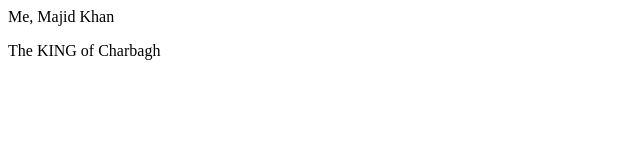
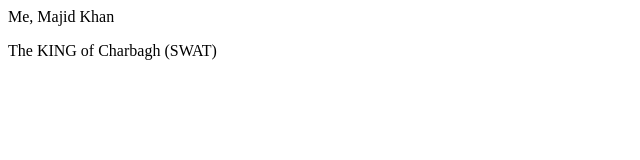
Before and after one commit to majidkhan544/localRepo, a plain HTML site: page index.html in a window 1280 px wide. Shown: the full height of the page, 0-640 px from the left. Drawn offline with Linux system fonts and the light colour scheme.

Commit message:
add distt

```diff
--- a/index.html
+++ b/index.html
@@ -1,2 +1,2 @@
 <p>Me, Majid Khan</p>
-<p>The KING of Charbagh</p>
+<p>The KING of Charbagh (SWAT)</p>
```
